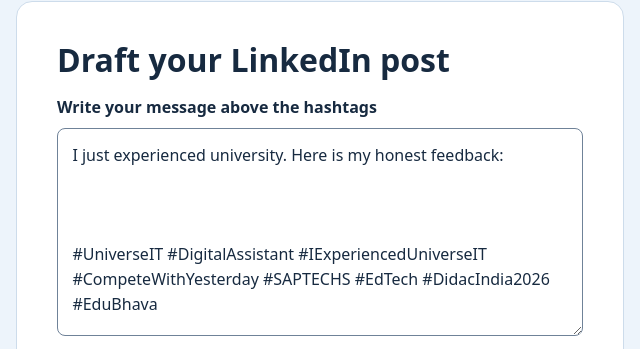
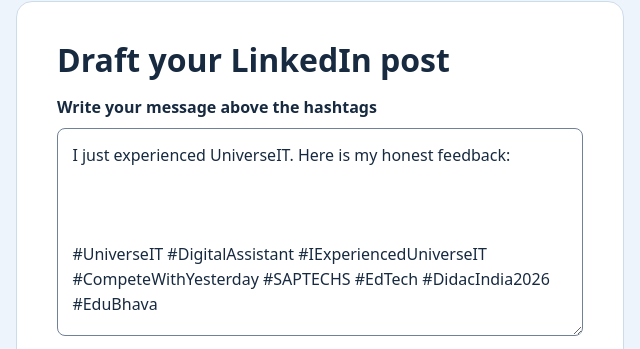
Before and after one commit to Saptechs-Private-Limited/universeit-site, a plain HTML site: page linkedin-post/index.html in a window 1280 px wide. Shown: the part 63-412 px from the top of the page, 320-960 px from the left. Drawn offline with Linux system fonts and the light colour scheme.

Commit message:
Correct UniverseIT name in LinkedIn draft

```diff
--- a/linkedin-post/index.html
+++ b/linkedin-post/index.html
@@ -29,7 +29,7 @@ const draft = document.querySelector('#draft');
 const status = document.querySelector('#status');
 const fallback = document.querySelector('#fallback');
 const button = document.querySelector('#copy');
-draft.value = 'I just experienced university. Here is my honest feedback:\n\n\n\n#UniverseIT #DigitalAssistant #IExperiencedUniverseIT #CompeteWithYesterday #SAPTECHS #EdTech #DidacIndia2026 #EduBhava';
+draft.value = 'I just experienced UniverseIT. Here is my honest feedback:\n\n\n\n#UniverseIT #DigitalAssistant #IExperiencedUniverseIT #CompeteWithYesterday #SAPTECHS #EdTech #DidacIndia2026 #EduBhava';
 const feedbackStart = draft.value.indexOf('\n') + 1;
 draft.setSelectionRange(feedbackStart, feedbackStart);
 
```
